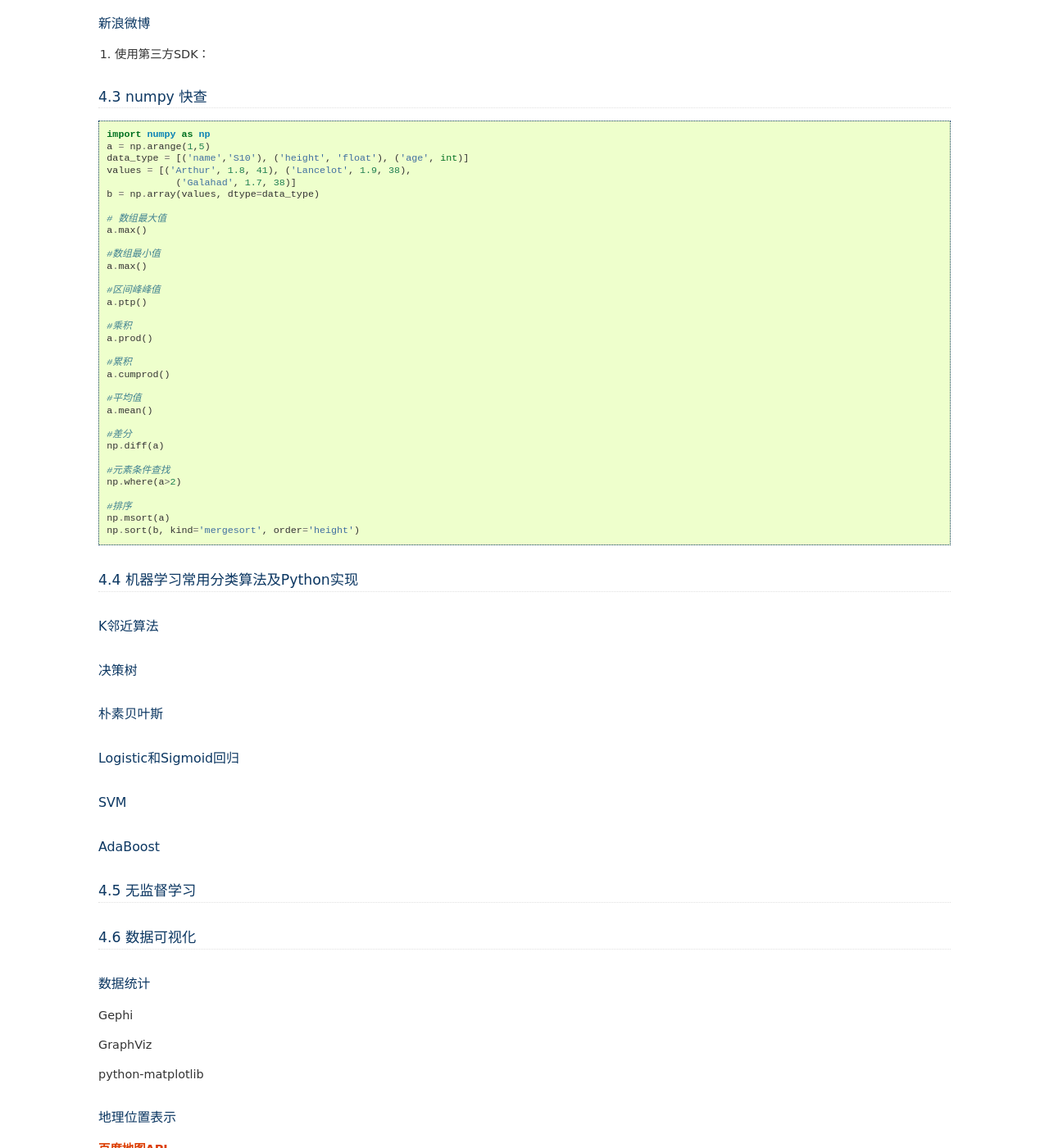
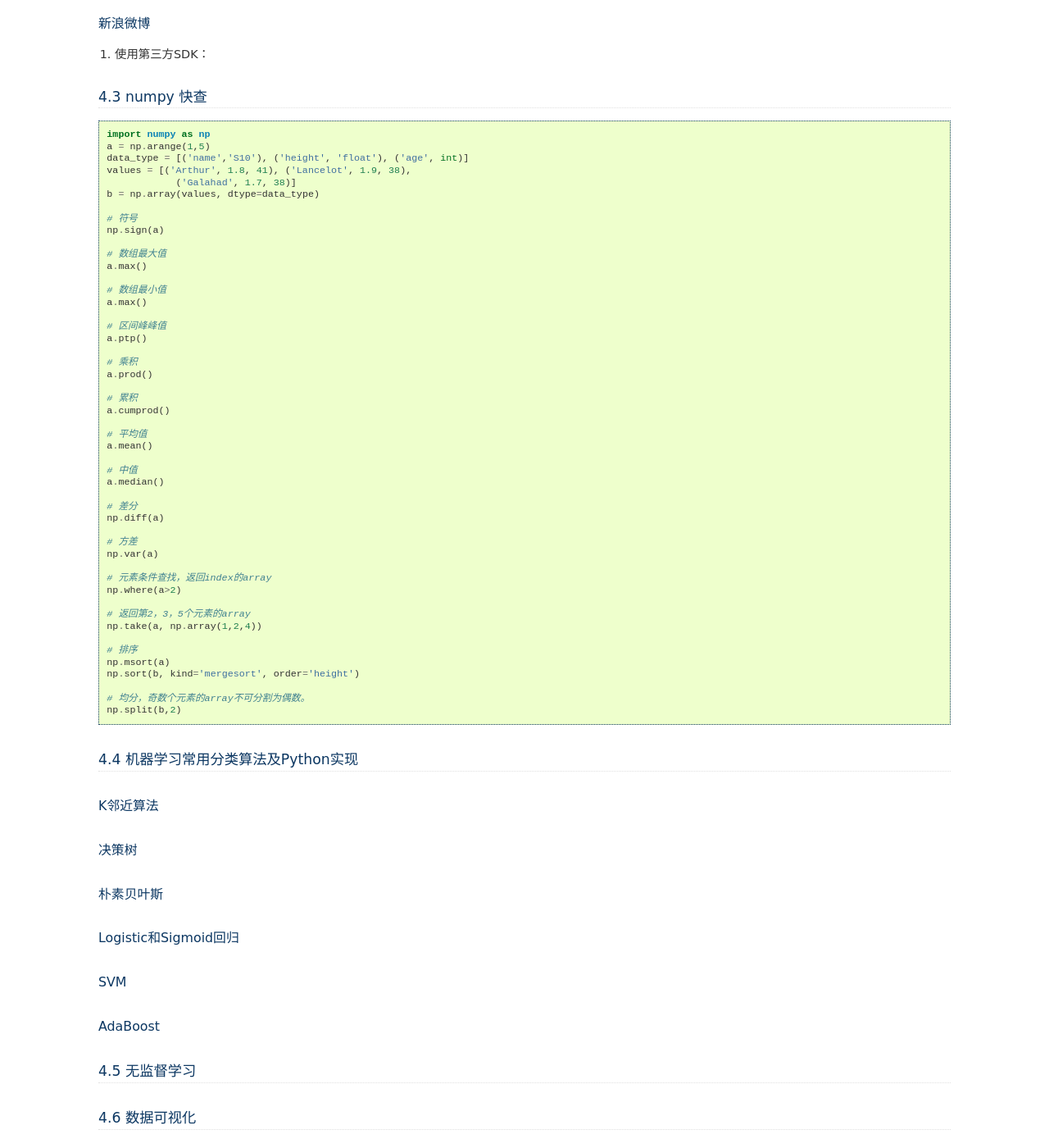
Before and after one commit to lofyer/InTheCloud, a Sphinx documentation site: the page built from source/posts/ch04.rst, in a window 1280 px wide and 1400 px high, scrolled down 953 px. Shown: the whole window at 82% size. Built offline with Sphinx 7.4.7, drawn with Linux system fonts in a browser that asks for light colours; formulas are drawn with MathJax 3.

```diff
--- a/source/posts/appendix01.rst
+++ b/source/posts/appendix01.rst
@@ -5,6 +5,8 @@
 这里我会使用RDO快速部署一个具有基本功能的OpenStack环境，如果你想要更完整的部署（比如Heat、Trove组件），可以参考 `官方文档 <http://docs.openstack.org/icehouse/install-guide/install/yum/content>`_ 。
 
 要学习更多关于OpenStack的内容，可以参考 `陈沙克的日志 <http://www.chenshake.com/cloud-computing/>`_ 。
+
+API使用请参考http://developer.openstack.org/api-ref.html 以及 http://docs.openstack.org/developer/openstack-projects.html 。
 
 ---------------------
 OpenStack RDO快速部署
--- a/source/posts/ch04.rst
+++ b/source/posts/ch04.rst
@@ -61,33 +61,48 @@ http://blog.javachen.com/2014/06/08/using-scrapy-to-cralw-zhihu/
                 ('Galahad', 1.7, 38)]
     b = np.array(values, dtype=data_type)
 
+    # 符号
+    np.sign(a)
+
     # 数组最大值
     a.max()
 
-    #数组最小值
+    # 数组最小值
     a.max()
 
-    #区间峰峰值
+    # 区间峰峰值
     a.ptp()
 
-    #乘积
+    # 乘积
     a.prod()
 
-    #累积
+    # 累积
     a.cumprod()
 
-    #平均值
+    # 平均值
     a.mean()
 
-    #差分
+    # 中值
+    a.median()
+
+    # 差分
     np.diff(a)
 
-    #元素条件查找
+    # 方差
+    np.var(a)
+
+    # 元素条件查找，返回index的array
     np.where(a>2)
 
-    #排序
+    # 返回第2，3，5个元素的array
+    np.take(a, np.array(1,2,4))
+
+    # 排序
     np.msort(a)
     np.sort(b, kind='mergesort', order='height')
+
+    # 均分，奇数个元素的array不可分割为偶数。
+    np.split(b,2)
 
 4.4 机器学习常用分类算法及Python实现
 -------------------------------------
```
